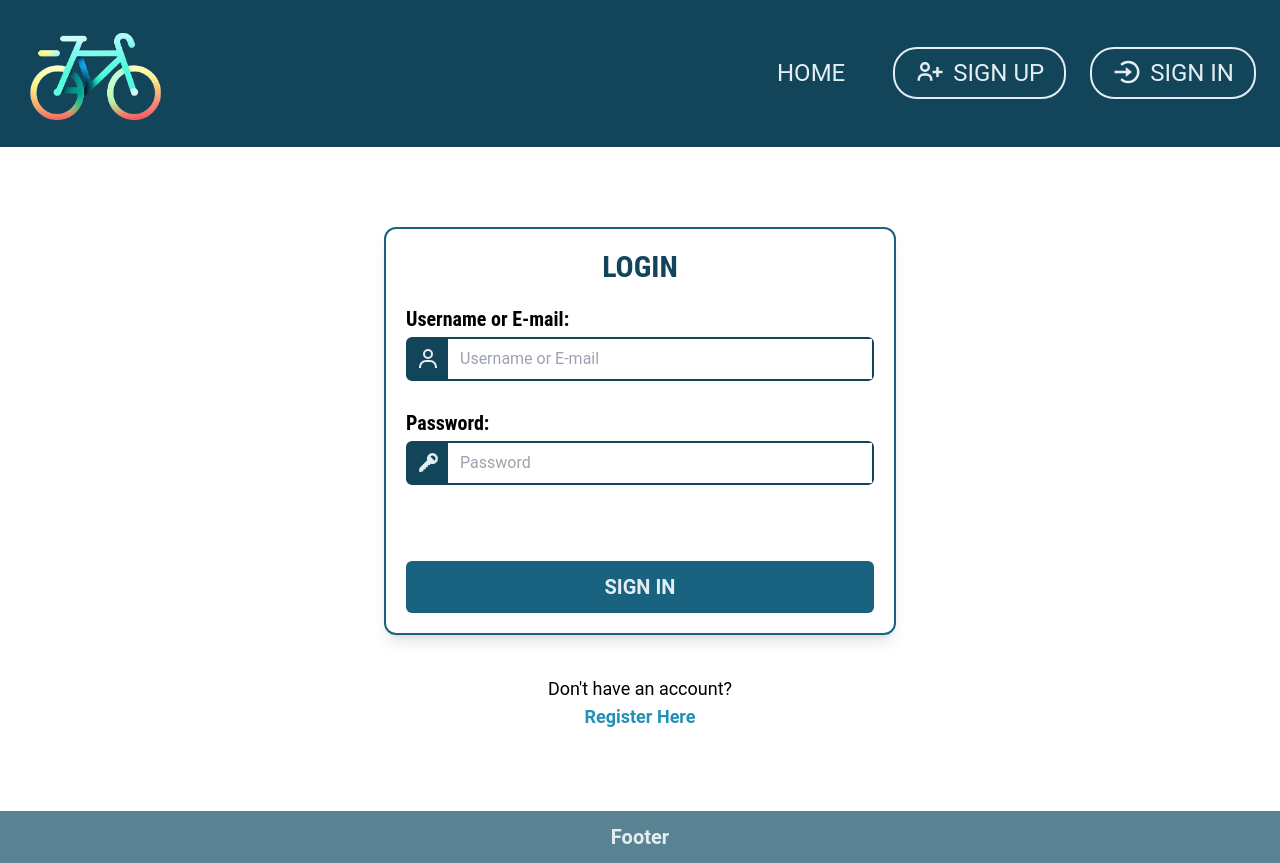
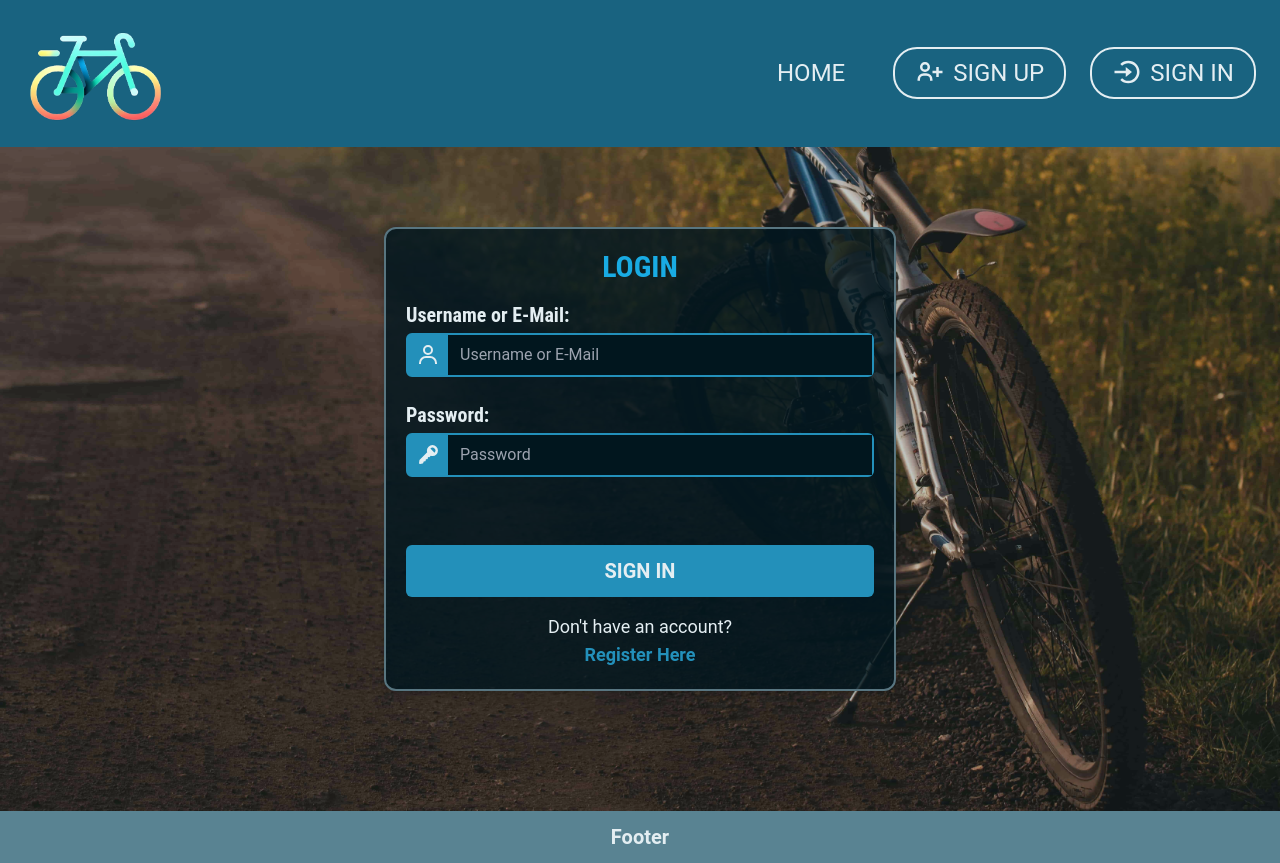
Before and after one commit to cBobri/cycling-tracker, a React (Create React App) app in the folder web-app/: page /login in a window 1280 px wide. Built offline with nearby package versions, Linux system fonts and the light colour scheme.

Commit message:
Updated authentication forms UI

```diff
--- a/web-app/src/index.css
+++ b/web-app/src/index.css
@@ -19,7 +19,7 @@ code {
         monospace;
 }
 
-.home-title-section {
+.background-image-section {
     background-image: url("./assets/images/bicycle_background.jpg");
     background-repeat: no-repeat;
     background-position: bottom;
--- a/web-app/src/views/components/header.tsx
+++ b/web-app/src/views/components/header.tsx
@@ -55,7 +55,7 @@ const Header = ({ onToggleSidebar }: HeaderProps) => {
     };
 
     return (
-        <header className="px-6 py-4 bg-primary-300 text-darkLight-200">
+        <header className="px-6 py-4 bg-primary-200 text-darkLight-200">
             <div className="flex flex-row justify-between items-center max-w-screen-xl mx-auto">
                 <Link to={"/"} aria-label="To homepage">
                     <img src={Logo} alt="Logo" className="w-[150px]" />
--- a/web-app/src/views/pages/home.tsx
+++ b/web-app/src/views/pages/home.tsx
@@ -4,7 +4,7 @@ import { Link } from "react-router-dom";
 const Home = () => {
     return (
         <>
-            <section className="home-title-section">
+            <section className="background-image-section">
                 <div className=" bg-darkLight-900 bg-opacity-70">
                     <div className="py-32 px-6 xl:px-2 max-w-screen-xl mx-auto">
                         <h1 className="text-white text-6xl font-semibold font-robotoCondensed mb-6">
--- a/web-app/src/views/pages/login.tsx
+++ b/web-app/src/views/pages/login.tsx
@@ -4,6 +4,7 @@ import { BiSolidKey, BiUser } from "react-icons/bi";
 import { Link, useNavigate } from "react-router-dom";
 import { useUserContext } from "../../userContext";
 import { loginUser } from "../../api/auth";
+import clsx from "clsx";
 
 type FormData = LoginFormData;
 
@@ -22,7 +23,7 @@ const Login = () => {
         Array<FormControl<FormData>>
     >([
         {
-            label: "Username or E-mail",
+            label: "Username or E-Mail",
             name: "email_username",
             type: "text",
             error: null,
@@ -112,12 +113,14 @@ const Login = () => {
     };
 
     return (
-        <div className="py-20 px-4 sm:px-10 max-w-screen-xl mx-auto">
+        <section className="background-image-section">
+            <div className="bg-darkLight-900 bg-opacity-25 ">
+                <div className="py-20 px-4 sm:px-10 max-w-screen-xl mx-auto text-darkLight-200">
                     <form
                         onSubmit={handleSubmit}
-                className="max-w-lg mx-auto flex flex-col gap-5 p-5 border-2 border-primary-200 rounded-xl shadow-lg mb-10"
+                        className="bg-darkLight-900 bg-opacity-80 max-w-lg mx-auto flex flex-col gap-4 p-5 rounded-xl shadow-md mb-10 border-2 border-darkLight-600"
                     >
-                <h1 className="text-center text-3xl font-robotoCondensed font-semibold uppercase text-primary-300">
+                        <h1 className="text-center text-3xl font-robotoCondensed font-semibold uppercase text-primary-50">
                             Login
                         </h1>
 
@@ -130,8 +133,16 @@ const Login = () => {
                                     {formControl.label}:
                                 </label>
 
-                        <div className="flex border-2 border-primary-300 rounded-md">
-                            <div className="text-2xl bg-primary-300 text-darkLight-200 p-2">
+                                <div
+                                    className={clsx(
+                                        formControl.error &&
+                                            "bg-red-700 border-red-700",
+                                        !formControl.error &&
+                                            "bg-primary-100 border-primary-100",
+                                        "flex border-2 bg-primary-100 focus-within:bg-primary-50 border-primary-100 focus-within:border-primary-50 rounded-md transition-colors"
+                                    )}
+                                >
+                                    <div className="text-2xl text-darkLight-200 p-2">
                                         {getIcon(formControl.name)}
                                     </div>
 
@@ -141,28 +152,29 @@ const Login = () => {
                                         name={formControl.name}
                                         value={formData[formControl.name]}
                                         placeholder={formControl.label}
-                                onChange={(e) => handleChange(e, formControl)}
-                                className="w-full px-3 outline-none focus:bg-darkLight-100"
+                                        onChange={(e) =>
+                                            handleChange(e, formControl)
+                                        }
+                                        className="w-full px-3 outline-none bg-darkLight-900"
                                     />
                                 </div>
 
-                        <p className="mt-2 text-red-500 font-semibold text-center">
+                                <p className="mt-2 text-red-600 text-center">
                                     {formControl.error}
                                 </p>
                             </div>
                         ))}
 
-                <p className="mt-1 text-red-500 font-semibold text-center">
+                        <p className="mt-1 text-red-600 font-semibold text-center">
                             {error}
                         </p>
 
                         <button
                             type="submit"
-                    className="p-3 mt-6 uppercase font-semibold text-xl text-darkLight-200 rounded-md bg-primary-200 hover:bg-primary-300 transition-colors"
+                            className="p-3 mt-6 uppercase font-semibold text-xl text-darkLight-200 rounded-md bg-primary-100 hover:bg-primary-50 transition-colors"
                         >
                             Sign In
                         </button>
-            </form>
 
                         <section className="text-center text-lg">
                             <p>Don't have an account?</p>
@@ -173,7 +185,10 @@ const Login = () => {
                                 Register Here
                             </Link>
                         </section>
+                    </form>
                 </div>
+            </div>
+        </section>
     );
 };
 
--- a/web-app/src/views/pages/register.tsx
+++ b/web-app/src/views/pages/register.tsx
@@ -3,6 +3,7 @@ import { BiAt, BiSolidKey, BiUser } from "react-icons/bi";
 import { Link, useNavigate } from "react-router-dom";
 import { APIResponse, FormControl, RegisterFormData } from "../../Types";
 import { registerUser } from "../../api/auth";
+import clsx from "clsx";
 
 type FormData = RegisterFormData;
 
@@ -139,12 +140,14 @@ const Register = () => {
     };
 
     return (
-        <div className="py-20 px-4 sm:px-10 max-w-screen-xl mx-auto">
+        <section className="background-image-section">
+            <div className="bg-darkLight-900 bg-opacity-25 ">
+                <div className="py-20 px-4 sm:px-10 max-w-screen-xl mx-auto text-darkLight-200">
                     <form
                         onSubmit={handleSubmit}
-                className="max-w-lg mx-auto flex flex-col gap-5 p-5 border-2 border-primary-200 rounded-xl shadow-lg mb-10"
+                        className="bg-darkLight-900 bg-opacity-80 max-w-lg mx-auto flex flex-col gap-4 p-5 rounded-xl shadow-md mb-10 border-2 border-darkLight-600"
                     >
-                <h1 className="text-center text-3xl font-robotoCondensed font-semibold uppercase text-primary-300">
+                        <h1 className="text-center text-3xl font-robotoCondensed font-semibold uppercase text-primary-50">
                             Register
                         </h1>
 
@@ -157,8 +160,16 @@ const Register = () => {
                                     {formControl.label}:
                                 </label>
 
-                        <div className="flex border-2 border-primary-300 rounded-md">
-                            <div className="text-2xl bg-primary-300 text-darkLight-200 p-2">
+                                <div
+                                    className={clsx(
+                                        formControl.error &&
+                                            "bg-red-700 border-red-700",
+                                        !formControl.error &&
+                                            "bg-primary-100 border-primary-100",
+                                        "flex border-2 bg-primary-100 focus-within:bg-primary-50 border-primary-100 focus-within:border-primary-50 rounded-md transition-colors"
+                                    )}
+                                >
+                                    <div className="text-2xl text-darkLight-200 p-2">
                                         {getIcon(formControl.name)}
                                     </div>
 
@@ -168,39 +179,43 @@ const Register = () => {
                                         name={formControl.name}
                                         value={formData[formControl.name]}
                                         placeholder={formControl.label}
-                                onChange={(e) => handleChange(e, formControl)}
-                                className="w-full px-3 outline-none focus:bg-darkLight-100"
+                                        onChange={(e) =>
+                                            handleChange(e, formControl)
+                                        }
+                                        className="w-full px-3 outline-none bg-darkLight-900"
                                     />
                                 </div>
 
-                        <p className="mt-2 text-red-500 font-semibold text-center">
+                                <p className="mt-2 text-red-600 text-center">
                                     {formControl.error}
                                 </p>
                             </div>
                         ))}
 
-                <p className="mt-1 text-red-500 font-semibold text-center">
+                        <p className="mt-1 text-red-600 font-semibold text-center">
                             {error}
                         </p>
 
                         <button
                             type="submit"
-                    className="p-3 mt-6 uppercase font-semibold text-xl text-darkLight-200 rounded-md bg-primary-200 hover:bg-primary-300 transition-colors"
+                            className="p-3 mt-6 uppercase font-semibold text-xl text-darkLight-200 rounded-md bg-primary-100 hover:bg-primary-50 transition-colors"
                         >
                             Sign Up
                         </button>
-            </form>
 
                         <section className="text-center text-lg">
                             <p>Already have an account?</p>
                             <Link
                                 to="/login"
-                    className="font-semibold text-primary-100 hover:underline"
+                                className="font-semibold text-primary-50 hover:underline"
                             >
                                 Log In Here
                             </Link>
                         </section>
+                    </form>
                 </div>
+            </div>
+        </section>
     );
 };
 
--- a/web-app/tailwind.config.js
+++ b/web-app/tailwind.config.js
@@ -16,6 +16,7 @@ module.exports = {
                     900: "#01161e",
                 },
                 primary: {
+                    50: "#19abe3",
                     100: "#2390ba",
                     200: "#196380",
                     300: "#124559",
```
Lines whose indentation alone changed are shown as unchanged.
